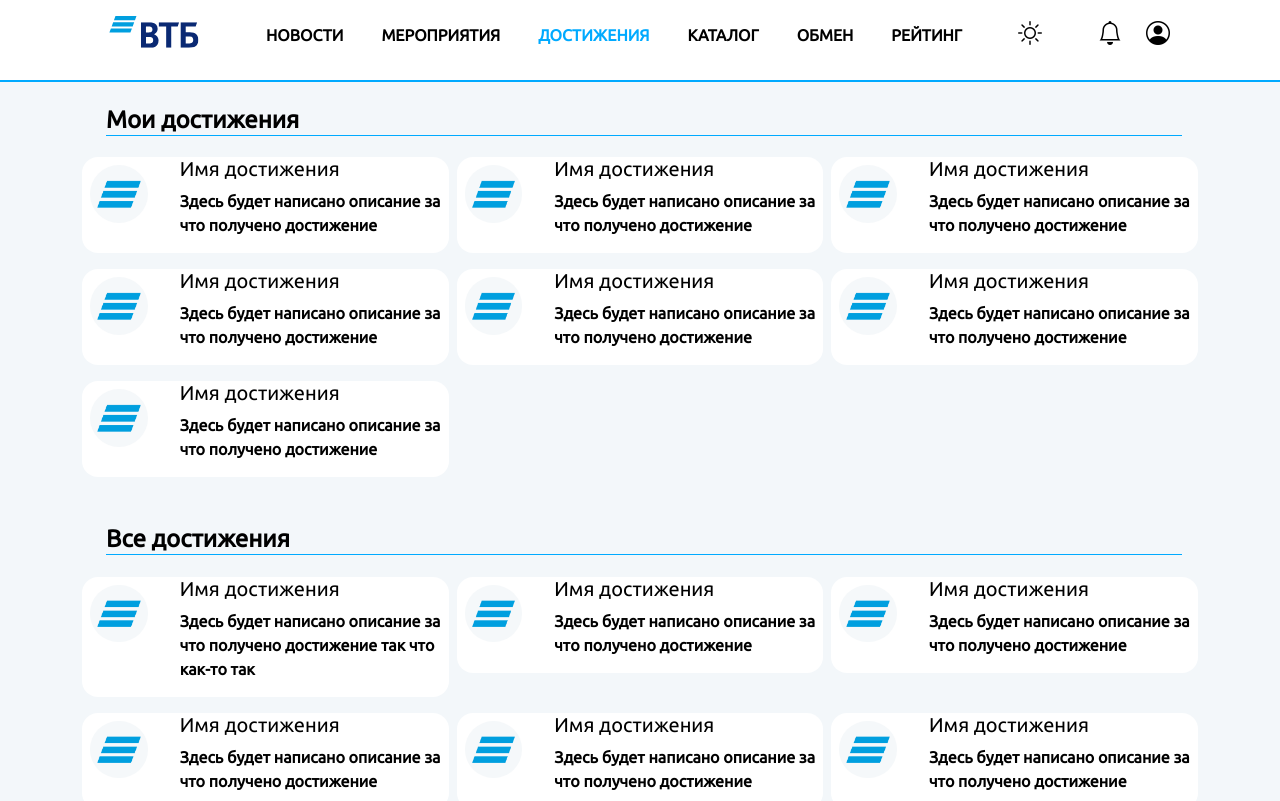
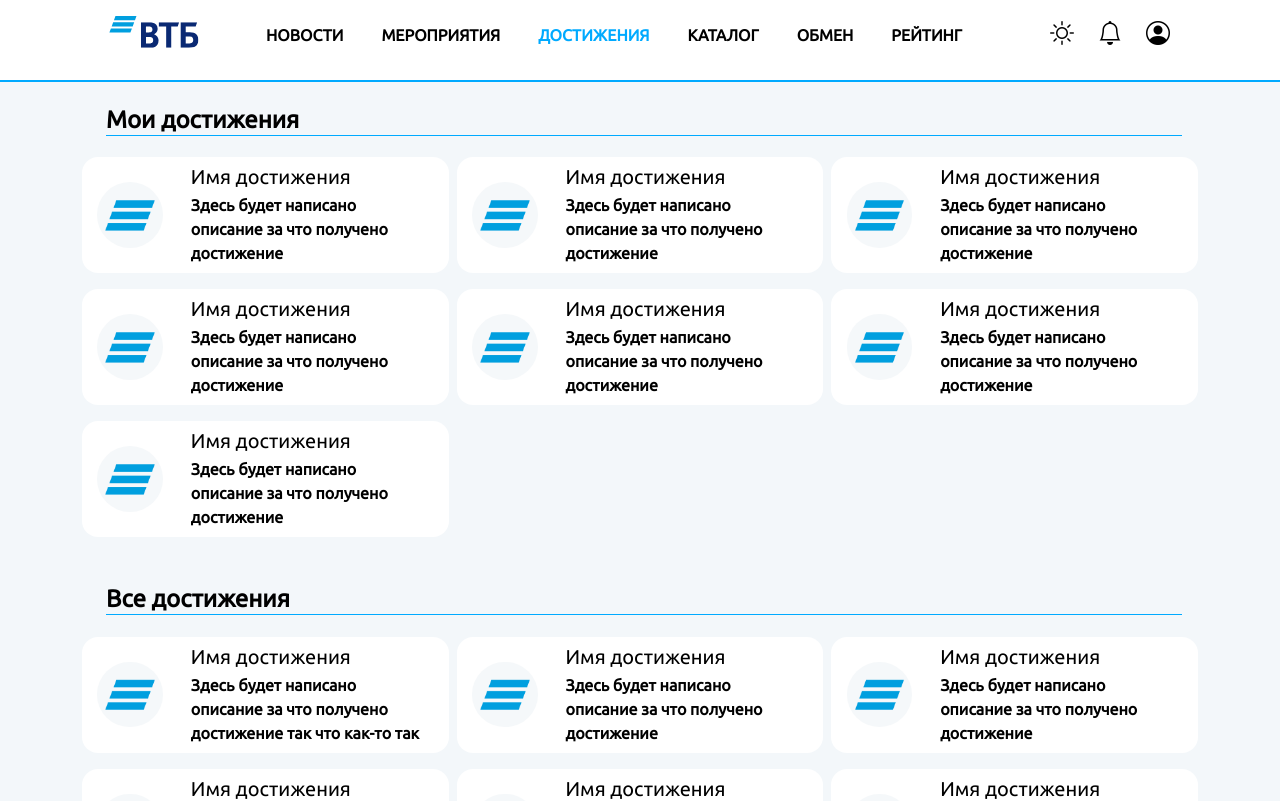
Before and after one commit to HAXF13D/hackathon_temp_project, a Vue app: page /achievements in a window 1280 px wide. Shown: the top 801 px of the page. Built offline with nearby package versions, Linux system fonts and the light colour scheme.

Commit message:
Zakomitil

```diff
--- a/src/components/Achievements.vue
+++ b/src/components/Achievements.vue
@@ -10,12 +10,12 @@
           <div class="col-12 col-md-6 col-xl-4" v-for="user_achiev in user_achiev_list" v-bind:key="user_achiev">
             <div id="achiev" class="test">
               <div class="row">
-                <div class="col-3">
-                  <img :src="require('@/assets/' + user_achiev.img)" class="p-2"/>
+                <div class="col-3 my-auto achiev-image">
+                  <img :src="require('@/assets/' + user_achiev.img)" class="p-1"/>
                 </div>
-                <div class="col-9 default-text disabled">
-                  <h5>{{user_achiev.name}}</h5>
-                  <p>{{user_achiev.descr}}</p>
+                <div class="col-8 default-text disabled pt-2">
+                  <h5 class="mb-1">{{user_achiev.name}}</h5>
+                  <p class="mb-2">{{user_achiev.descr}}</p>
                 </div>
               </div>
             </div>
@@ -32,14 +32,14 @@
       <div class="col-12 col-sm-10 col-xl-12 col-xxl-10">
         <div class="row gy-3 gx-2">
           <div class="col-12 col-md-6 col-xl-4" v-for="achiev in achiev_list" v-bind:key="achiev">
-            <div id="achiev" class="">
+            <div id="achiev" class="test">
               <div class="row">
-                <div class="col-3">
-                  <img :src="require('@/assets/' + achiev.img)" class="p-2"/>
+                <div class="col-3 my-auto achiev-image">
+                  <img :src="require('@/assets/' + achiev.img)" class="p-1"/>
                 </div>
-                <div class="col-9 default-text disabled">
-                  <h5>{{achiev.name}}</h5>
-                  <p>{{achiev.descr}}</p>
+                <div class="col-8 default-text disabled pt-2">
+                  <h5 class="mb-1">{{achiev.name}}</h5>
+                  <p class="mb-2">{{achiev.descr}}</p>
                 </div>
               </div>
             </div>
@@ -93,6 +93,9 @@ export default {
     width:100%;
     border-radius:180px;
   }
+  .achiev-image{
+    margin-left:  .7rem;
+  }
 </style>
 
 <style>
--- a/src/components/CustomHeader.vue
+++ b/src/components/CustomHeader.vue
@@ -1,7 +1,7 @@
 <!-- +++ Шальнев Владимир vovik0312@gmail.com +++ -->
 <template>
     <div id="header" class="row mx-auto ">
-      <div class="col-12 p-0 default-text disabled">
+      <div class="col-12 p-0 disabled default-text">
         <h2>{{ title }}</h2>
       </div>
     </div>
--- a/src/components/SignIn.vue
+++ b/src/components/LogIN.vue
@@ -3,10 +3,10 @@
   <div class="container-xl container-fluid pt-0 my-4 text-left">
     <CustomHeader title="Вход"/>
       <div class="row justify-content-center mt-4">
-        <form class="col-11 col-sm-8 col-md-6 col-xl-5 form-block mt-5">
+        <form class="col-11 col-sm-8 col-md-6 col-xl-5 form-block mt-5 test">
           <div class="row justify-content-center mt-4">
             <div class="col-11">
-              <h5>Логин или адрес эл. почты</h5>
+              <h5 class="default-text disabled">Логин или адрес эл. почты</h5>
             </div>
           </div>
           <div class="row justify-content-center mt-1">
@@ -17,7 +17,7 @@
           </div>
           <div class="row justify-content-center mt-3">
             <div class="col-11">
-              <h5>Пароль</h5>
+              <h5 class="default-text disabled">Пароль</h5>
             </div>
           </div>
           <div class="row justify-content-center mt-1">
@@ -33,7 +33,7 @@
           </div>
           <div class="row mt-1 mb-4">
             <div class="d-grid col-11 mx-auto px-1">
-              <button class="btn btn-primary default-text button-hover-color" type="button">Войти</button>
+              <button class="btn default-text button-hover-color" type="button">Войти</button>
             </div>
           </div>
         </form>
@@ -63,10 +63,7 @@ export default {
 
 
 <style scoped>
-  .form-block{
-    background-color: #FFFFFF;
-    border-radius: 16px;
-  }
+
   .input-field{
     background-color: #007DFF;
     border-radius: 16px;
@@ -101,6 +98,10 @@ export default {
 </style>
 
 <style>
+  .form-block{
+    background-color: #FFFFFF;
+    border-radius: 16px;
+  }
   .default-text{
       color: #000;
       text-decoration: none;
--- a/src/components/NavBar.vue
+++ b/src/components/NavBar.vue
@@ -26,12 +26,12 @@
                                     <ul class="navbar-nav">
                                         <div v-if="day_mode">
                                             <li class="nav-item">
-                                                <i class="bi bi-brightness-high default-text disabled" style="font-size: 24px; margin-left: 32px; margin-right: 32px;" @click="changeMode()"></i>
+                                                <i class="bi bi-brightness-high default-text disabled" style="font-size: 24px; margin-left: 64px;" @click="changeMode()"></i>
                                             </li>
                                         </div>
                                         <div v-else>
                                             <li class="nav-item">
-                                                <i class="bi bi-moon default-text disabled" style="font-size: 24px;  margin-left: 32px; margin-right: 32px;" @click="changeMode()"></i>
+                                                <i class="bi bi-moon default-text disabled" style="font-size: 24px;  margin-left: 64px;" @click="changeMode()"></i>
                                             </li>
                                         </div>
                                         <li class="nav-item">
@@ -78,7 +78,7 @@
                         </div>
                         <div class="col-2">
                             <button class="navbar-toggler default-text" @click="openNavBar()" type="button">
-                                <span class="navbar-toggler-icon"></span>
+                                <i class="bi bi-list" style="font-size: 24px;"></i>
                             </button>
                         </div>
                     </div>
--- a/src/components/News.vue
+++ b/src/components/News.vue
@@ -3,10 +3,10 @@
   <div class="container-xl container-fluid pt-0 my-4">
     <CustomHeader title="Новости"/>
     <div class="row justify-content-center mt-5" v-for="news in news_arr" v-bind:key="news">
-      <div class="col-11 col-sm-8 col-xl-9 px-4 news-post">
+      <div class="col-11 col-sm-8 col-xl-9 px-4 news-post test">
         <div class="row mt-3">
           <div class="col-12">
-            <h2>{{news.header}}</h2>
+            <h2 class="default-text disabled">{{news.header}}</h2>
           </div>
         </div>
         <div class="row mt-3" v-if="news.img != ''">
@@ -16,7 +16,7 @@
         </div>
         <div class="row mt-3 pb-5">
           <div class="col-12 post-descr">
-            <p>{{news.descr}}</p>
+            <p class="default-text disabled">{{news.descr}}</p>
           </div>
         </div>
       </div>
@@ -55,10 +55,6 @@ export default {
   .news-post img{
     width: 100%;
   }
-  .news-post{
-    background-color: #FFFFFF;
-    border-radius: 16px;
-  }
   .post-descr{
     font-weight: lighter;
   }
@@ -73,4 +69,8 @@ export default {
         color: #000;
         text-decoration: none;
   }
+  .news-post{
+    border-radius: 16px;
+    background-color: #FFF;
+  }
 </style>
--- a/src/components/Swap.vue
+++ b/src/components/Swap.vue
@@ -34,7 +34,7 @@
                     </div>
                 </div>
                 <div class="row justify-content-center mb-3" >
-                    <div class="col-2 col-sm-1 justify-content-center" v-on:click="replaceValutes()">
+                    <div class="col-2 col-sm-1 justify-content-center p-1" v-on:click="replaceValutes()">
                         <img id="change" class="default-text disabled" src="@/assets/arrow-down-up.png"/>
                     </div>
                 </div>
--- a/src/router/index.js
+++ b/src/router/index.js
@@ -2,7 +2,7 @@ import { createRouter, createWebHistory } from 'vue-router'
 import HomeView from '../views/HomeView.vue'
 import SwapView from '../views/SwapView.vue'
 import AchievementsView from '../views/AchievementsView.vue'
-import SignInView from '../views/SignInView.vue'
+import LogInView from '../views/LogInView.vue'
 
 const routes = [
   {
@@ -19,7 +19,7 @@ const routes = [
   },
   {
     path: '/login',
-    component: SignInView
+    component: LogInView
   }
 ]
 
--- a/src/views/SignInView.vue
+++ b/src/views/LogInView.vue
@@ -3,10 +3,10 @@
   <div class="sign-in">
     <div v-if="small === false" >
       <NavBar/>
-      <SignIn/>
+      <LogIN/>
     </div>
     <div v-else>
-      <SignIn/>
+      <LogIN/>
       <MobileNavBar/>
     </div>
   </div>
@@ -16,14 +16,14 @@
 // @ is an alias to /src
 import NavBar from '@/components/NavBar.vue'
 import MobileNavBar from '../components/MobileNavBar.vue'
-import SignIn from '@/components/SignIn.vue';
+import LogIN from '@/components/LogIN.vue';
 
 export default {
   name: 'SignInView',
   components: {
     NavBar,
     MobileNavBar,
-    SignIn
+    LogIN
   },
   data: () => ({
     small: true
```
Also changed, not shown: public/darktheme.css (+8 -0 lines).
